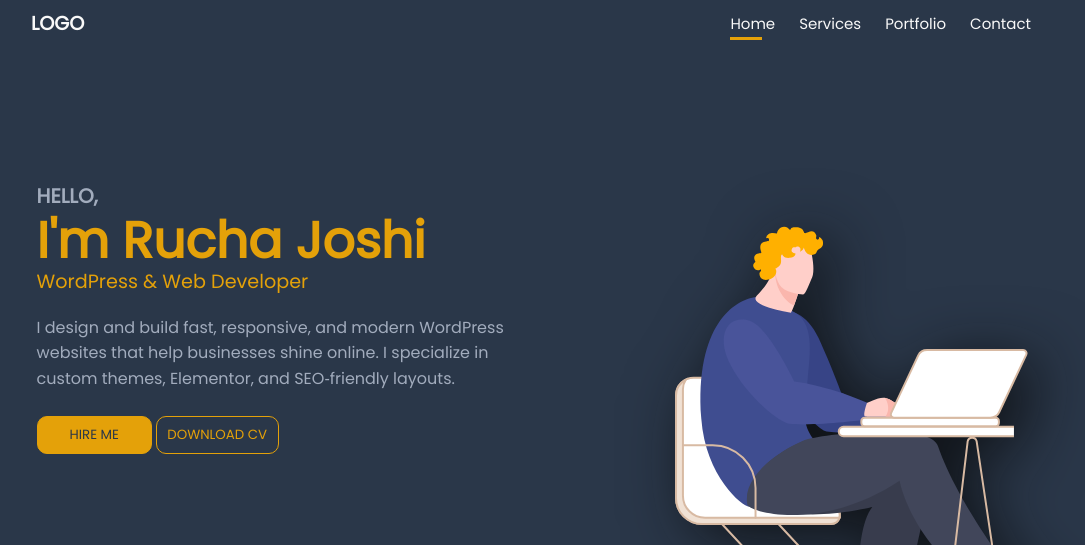
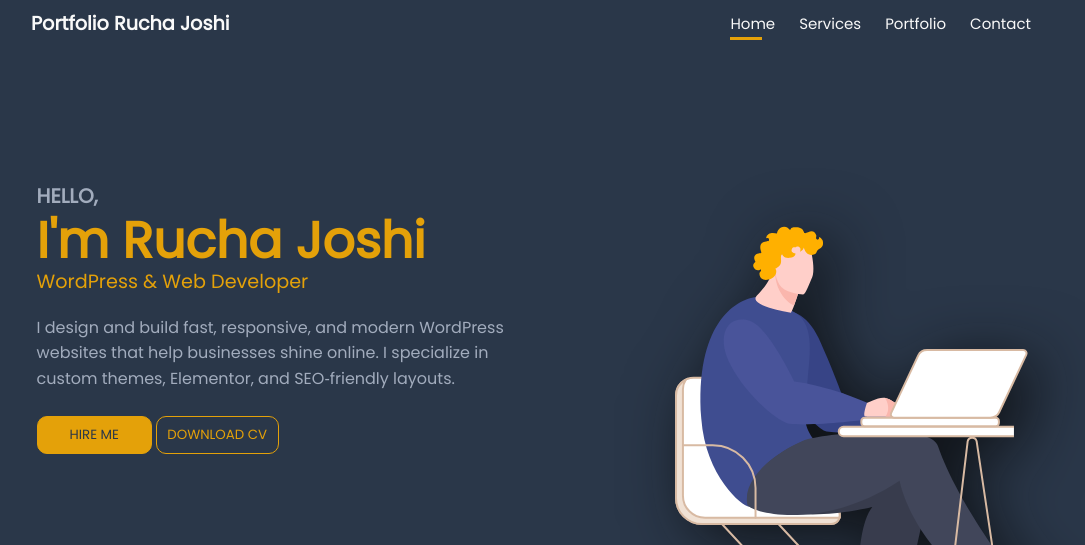
Before and after one commit to ruchajoshi2877-hub/portfolio, a plain HTML site: page index.html in a window 1280 px wide. Shown: the top 545 px of the page, without its empty margins (97-1182 px from the left). Drawn offline with nearby package versions, Linux system fonts and the light colour scheme.

Commit message:
Update index.html

```diff
--- a/index.html
+++ b/index.html
@@ -42,7 +42,7 @@
     <!-- Header -->
     <header class="l-header" id="header">
       <nav class="nav bd-container">
-        <a href="#" class="nav__logo">LOGO</a>
+        <a href="#" class="nav__logo">Portfolio Rucha Joshi</a>
         <div class="nav__menu" id="nav-menu">
           <ul class="nav__list">
             <li class="nav__item">
```
